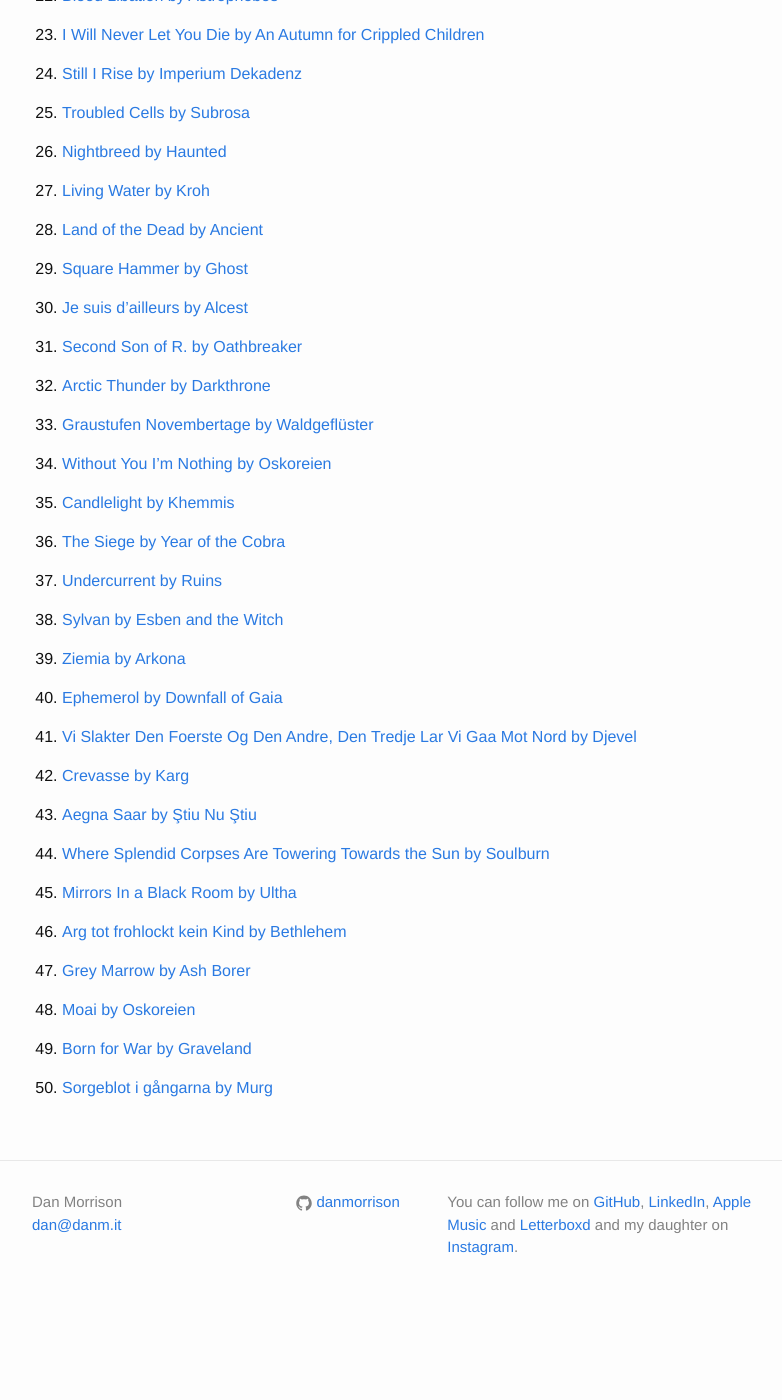
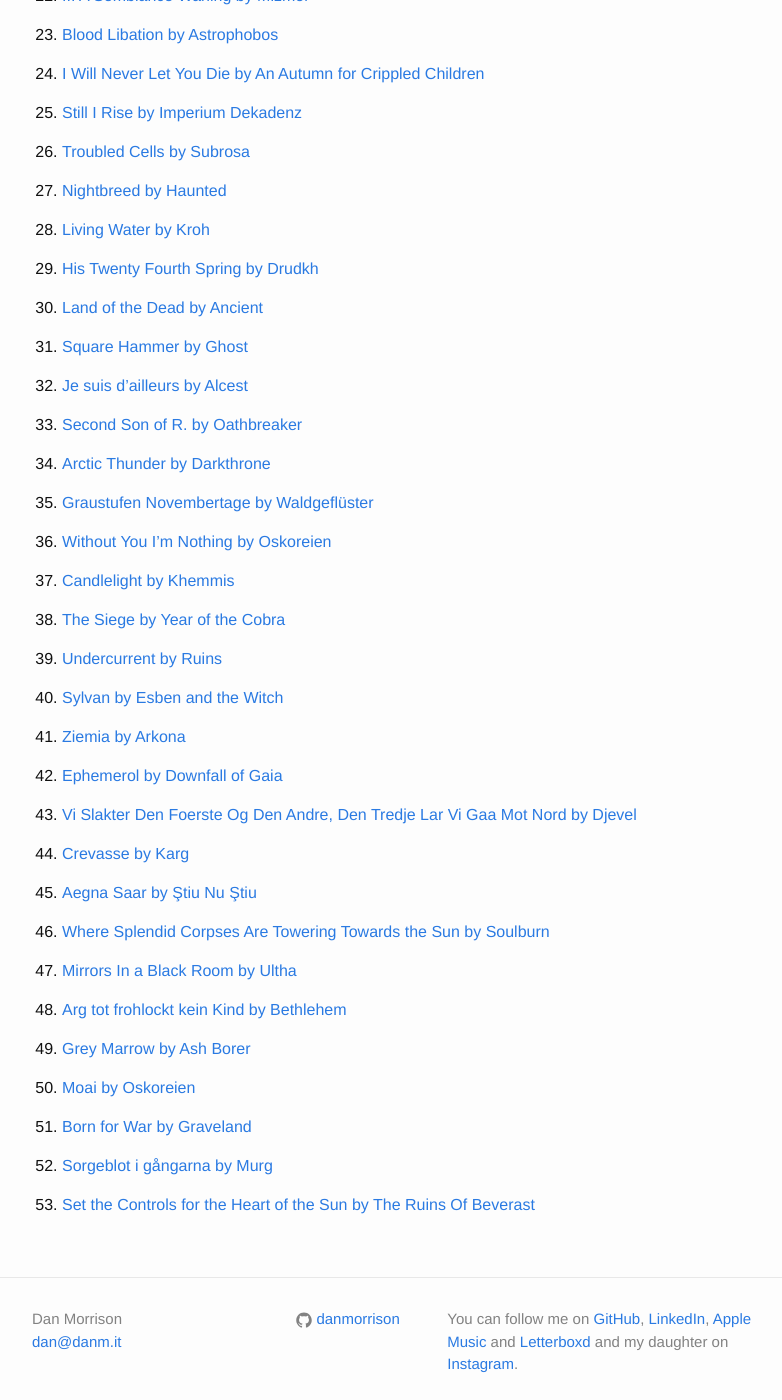
Before and after one commit to danmorrison/danmorrison.github.io, a Jekyll site: the page built from _posts/2017-08-03-metal-2016.md, in a window 1280 px wide and 1400 px high, scrolled down 1113 px. Shown: the whole window, without its empty margins (238-1020 px from the left). Built offline with Jekyll 4.4.1, drawn with Linux system fonts in a browser that asks for light colours; before the commit the page ends 2432 px from its top, so only the background shows below that; some of the changed text lies outside the part shown.

Commit message:
Add In Dialogue with Death, His Twenty Fourth Spring and Set the Controls for the Heart of the Sun

```diff
--- a/_posts/2017-08-03-metal-2016.md
+++ b/_posts/2017-08-03-metal-2016.md
@@ -21,6 +21,7 @@
 1. <!-- 2016-04-08 --> [In the Vaults by Ihsahn](https://music.apple.com/album/id1079848459?i=1079849219)
 1. <!-- 2016-04-08 --> [The Wreck of S.S. Needle by Cult of Luna & Julie Christmas](https://music.apple.com/album/id1082702939?i=1082703356)
 1. <!-- 2016-04-18 --> [Black Sacrament by Athame](https://music.apple.com/album/id1121212699?i=1121212768)
+1. <!-- 2016-04-29 --> [In Dialogue with Death by Schammasch](https://music.apple.com/album/1087221786?i=1087222128)
 1. <!-- 2016-05-06 --> [Evil Incarnate by Lustravi](https://music.apple.com/album/id1123500988?i=1123501179)
 1. <!-- 2016-06-03 --> [Arrogance by Nervosa](https://music.apple.com/album/id1097914527?i=1097914894)
 1. <!-- 2016-06-03 --> [Fiery Serpent by Drudkh](https://music.apple.com/album/id1096521472?i=1096521527)
@@ -37,6 +38,7 @@
 1. <!-- 2016-08-26 --> [Troubled Cells by Subrosa](https://music.apple.com/album/id1131403165?i=1131403228)
 1. <!-- 2016-08-31 --> [Nightbreed by Haunted](https://music.apple.com/album/id1148779834?i=1148779941)
 1. <!-- 2016-09-02 --> [Living Water by Kroh](https://music.apple.com/album/id1142039661?i=1142039898)
+1. <!-- 2016-09-16 --> [His Twenty Fourth Spring by Drudkh](https://music.apple.com/album/1135600388?i=1135600607)
 1. <!-- 2016-09-16 --> [Land of the Dead by Ancient](https://music.apple.com/album/id1151477167?i=1151477278)
 1. <!-- 2016-09-16 --> [Square Hammer by Ghost](https://music.apple.com/album/id1153197686?i=1153197818)
 1. <!-- 2016-09-30 --> [Je suis d'ailleurs by Alcest](https://music.apple.com/album/id1144896472?i=1144896781)
@@ -60,3 +62,4 @@
 1. <!-- 2016-12-02 --> [Moai by Oskoreien](https://music.apple.com/album/id1174694411?i=1174694431)
 1. <!-- 2016-12-09 --> [Born for War by Graveland](https://music.apple.com/album/1376497207?i=1376497367)
 1. <!-- 2016-12-16 --> [Sorgeblot i gångarna by Murg](https://music.apple.com/album/id1173527127?i=1173527488)
+1. <!-- 2016-12-19 --> [Set the Controls for the Heart of the Sun by The Ruins Of Beverast](https://music.apple.com/album/1200811960?i=1200812338)
```
